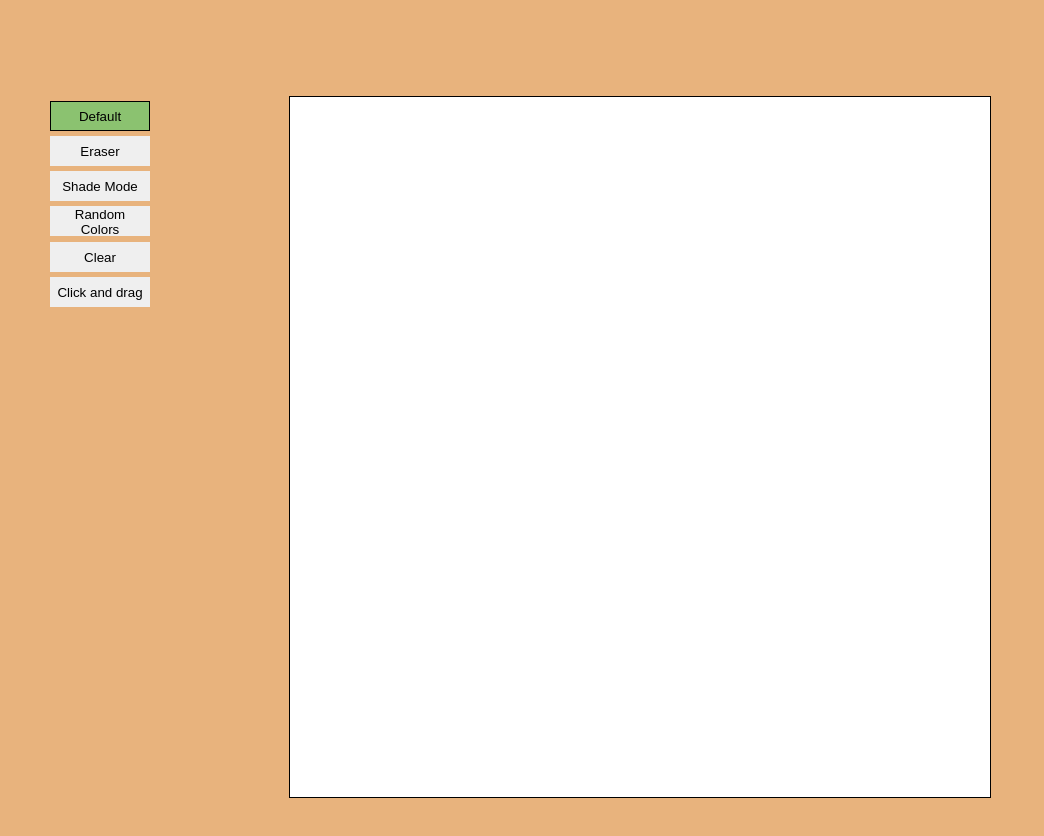
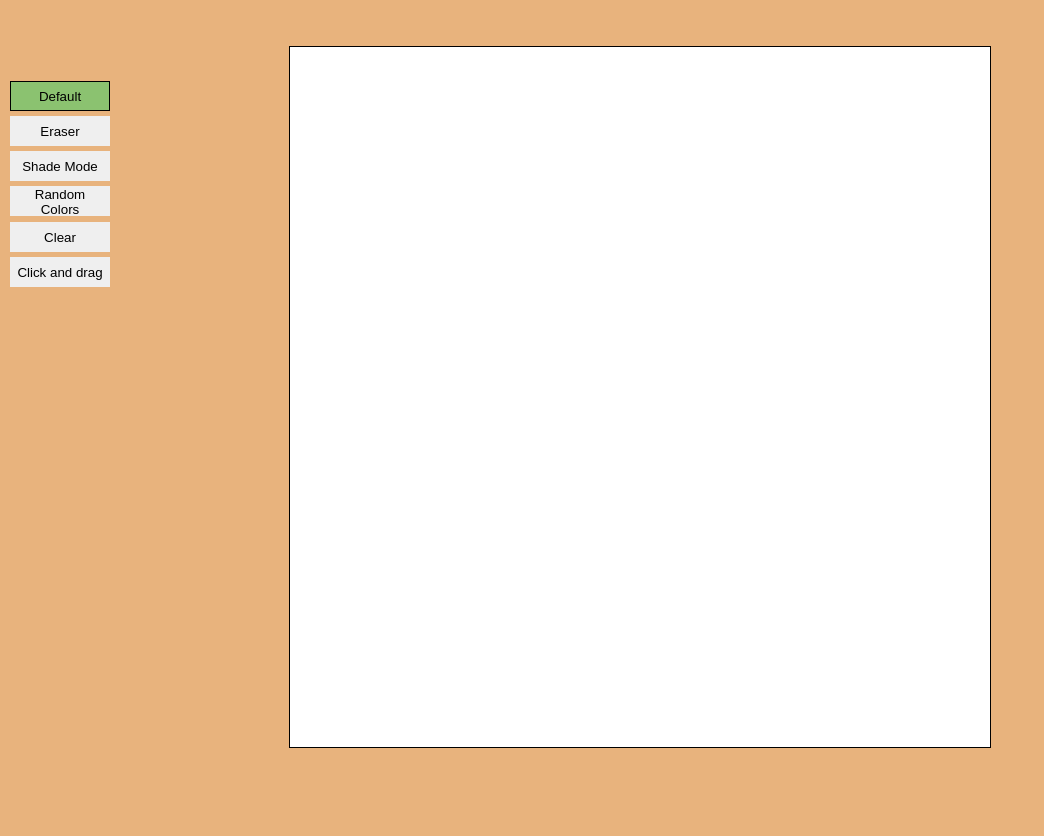
Before and after one commit to Amfonz/odin-etch-a-sketch, a plain HTML site: page index.html in a window 1280 px wide. Shown: the part 74-910 px from the top of the page, without its empty margins (0-1044 px from the left). After the commit the page ends 872 px from the top, so only its background shows below. Drawn offline with Linux system fonts and the light colour scheme.

Commit message:
Change side menue to fixed position

```diff
--- a/index.css
+++ b/index.css
@@ -15,15 +15,16 @@ body div{
   width: 700px;
   height: 700px;
   border: 1px solid black;
-  margin: 100px auto;
+  margin: 50px auto;
 
 }
 #grid-container div{
   vertical-align: top;
 }
 ul{
-  float: left;
-  margin: 100px 50px;
+  position: fixed;
+  left: 10px;
+  top: 150px;
 }
 ul li, ul span{
   margin-top: 5px;
```
Also changed, not shown: index.html (+0 -1 lines).
